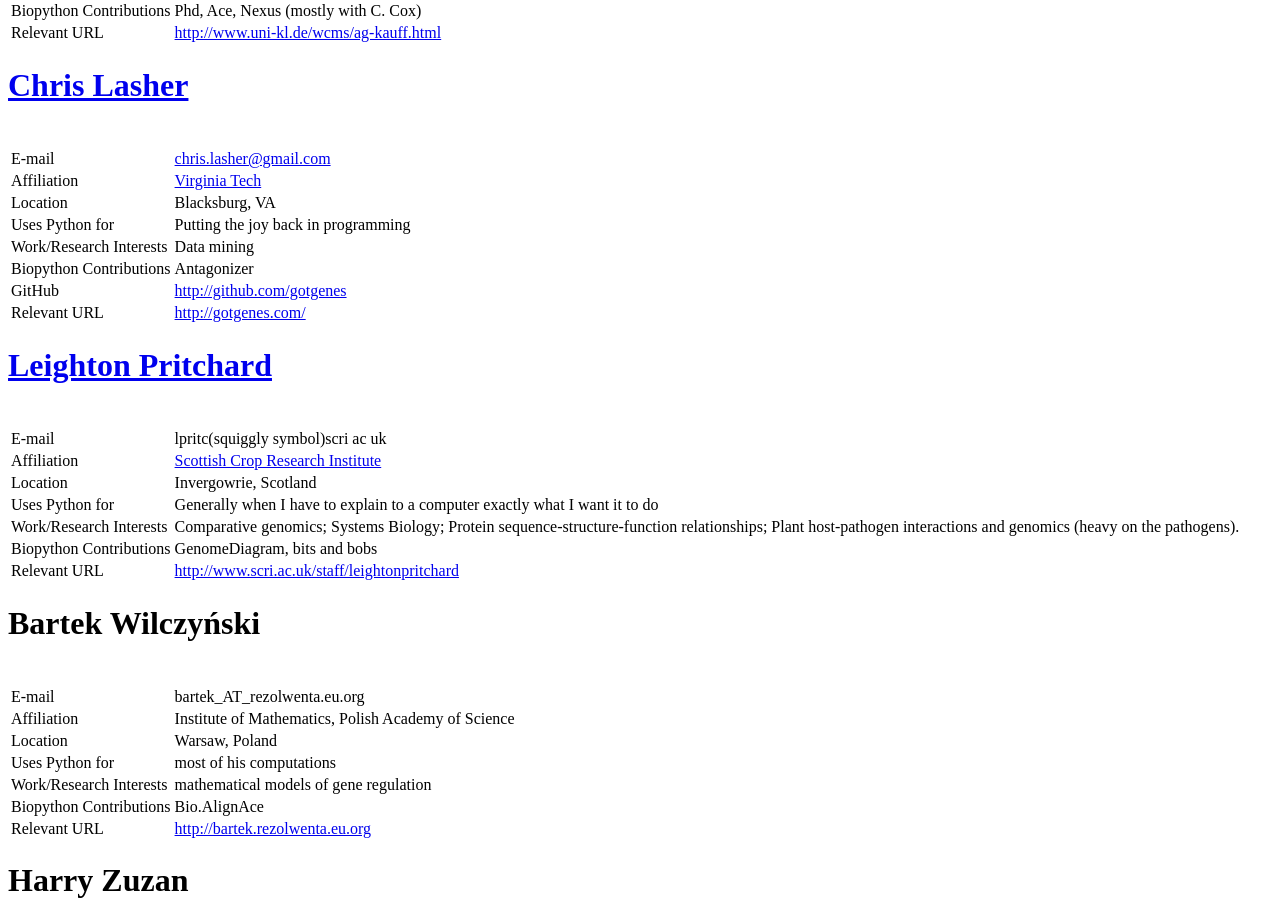
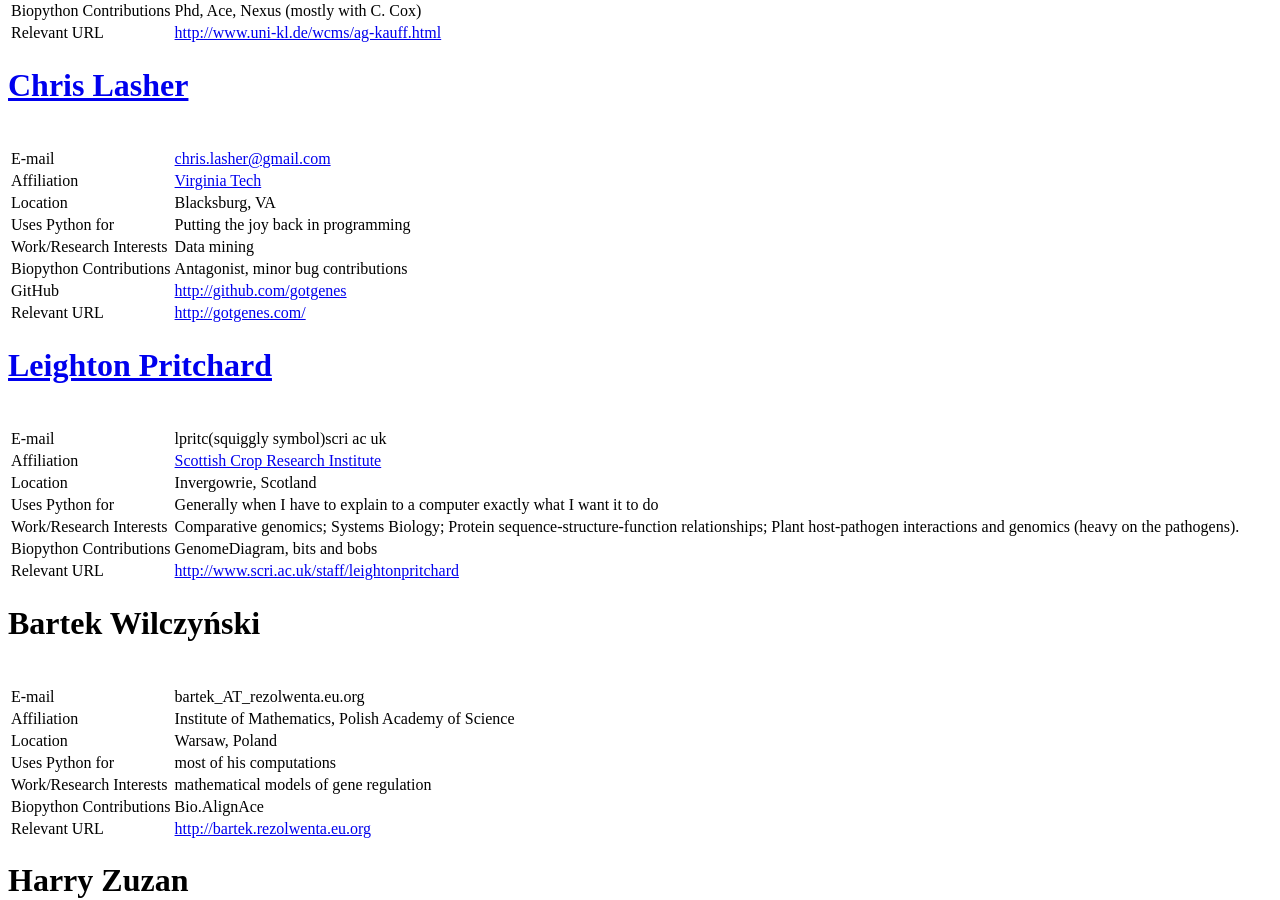
Before and after one commit to biopython/biopython.github.io, a Jekyll site: the page built from wiki/Participants.md, in a window 1280 px wide and 900 px high, scrolled down 3103 px. Built offline with Jekyll 4.4.1, drawn with Linux system fonts in a browser that asks for light colours.

Commit message:
/* Chris Lasher */

```diff
--- a/wiki/Participants.md
+++ b/wiki/Participants.md
@@ -173,7 +173,7 @@ Frank Kauff
 | Location                | Blacksburg, VA                       |
 | Uses Python for         | Putting the joy back in programming  |
 | Work/Research Interests | Data mining                          |
-| Biopython Contributions | Antagonizer                          |
+| Biopython Contributions | Antagonist, minor bug contributions  |
 | GitHub                  | <http://github.com/gotgenes>         |
 | Relevant URL            | <http://gotgenes.com/>               |
 
```
Also changed, not shown: 1 other file.
